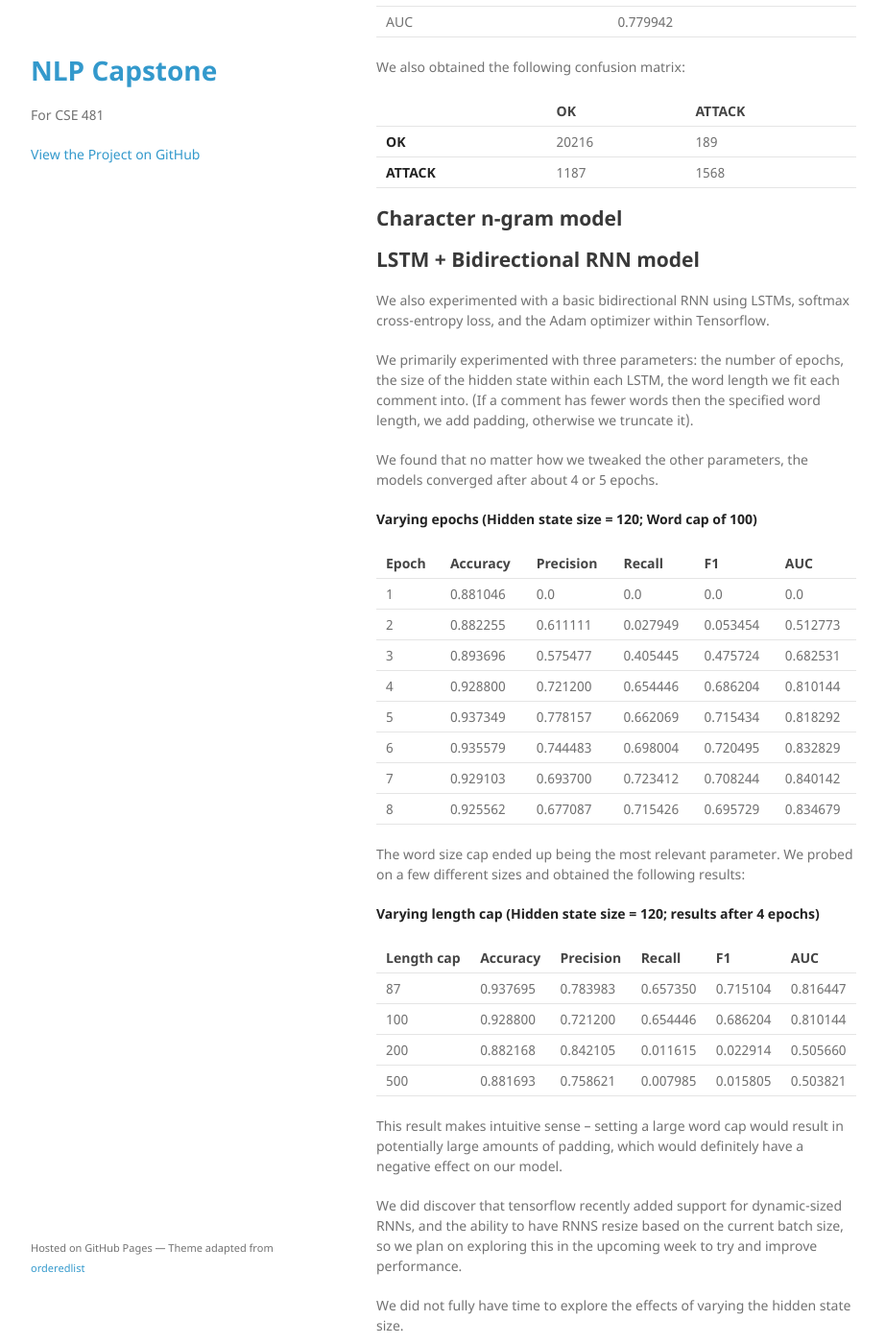
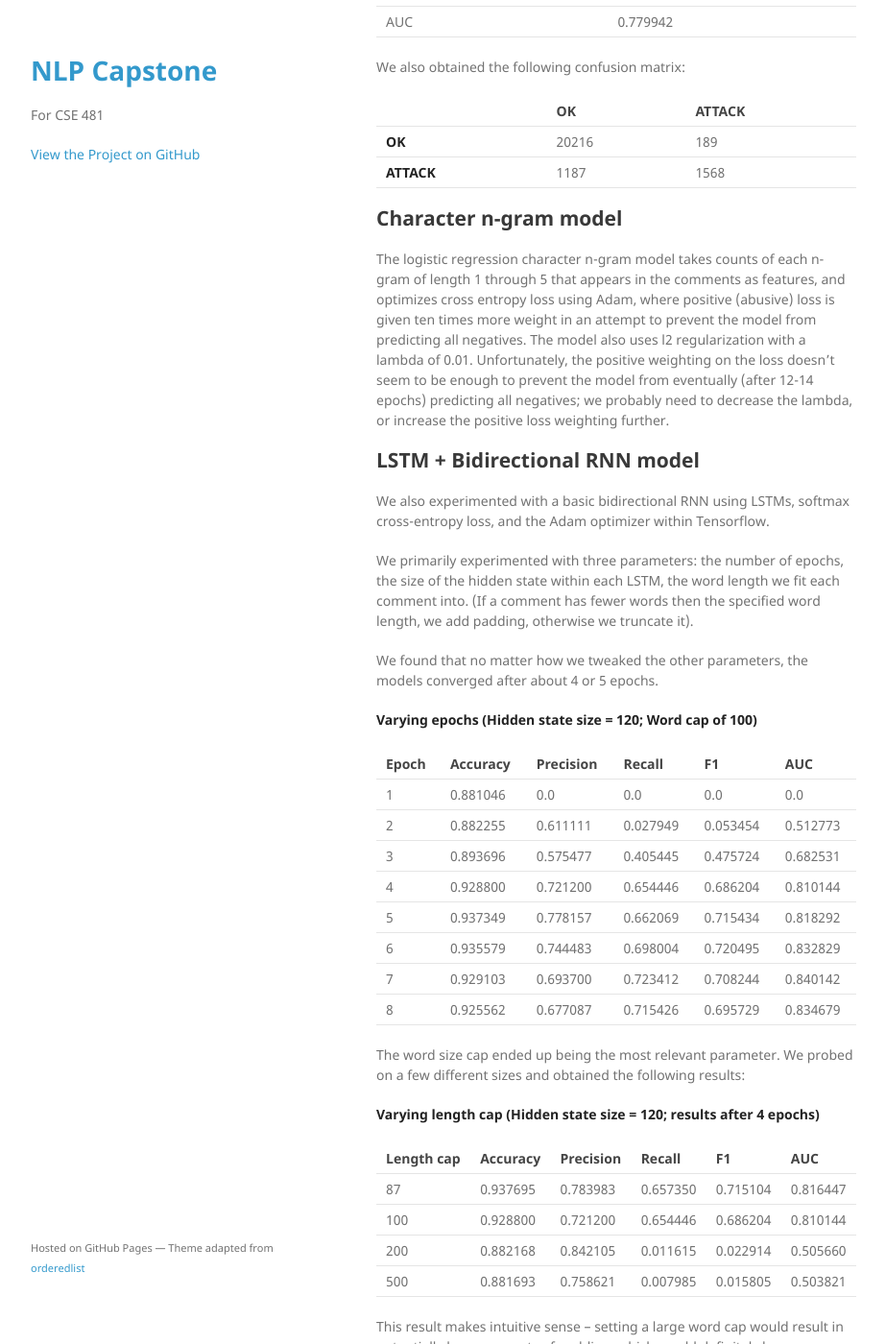
Before and after one commit to Michael0x2a/nlp-capstone, a Jekyll site: the page built from docs/_posts/2017-04-18-week-4.md, in a window 1280 px wide and 1400 px high, scrolled down 975 px. Shown: the whole window at 96% size, without its empty margins (178-1101 px from the left). Built offline with Jekyll 4.4.1, drawn with Linux system fonts in a browser that asks for light colours; comment, search, counter and statistics services are not loaded; some of the changed text lies outside the part shown.

Commit message:
Update 3

```diff
--- a/docs/_posts/2017-04-18-week-4.md
+++ b/docs/_posts/2017-04-18-week-4.md
@@ -53,6 +53,16 @@ We also obtained the following confusion matrix:
 
 ## Character n-gram model
 
+
+The logistic regression character n-gram model takes counts of each n-gram of length
+1 through 5 that appears in the comments as features, and optimizes cross entropy loss
+using Adam, where positive (abusive) loss is given ten times more weight in an attempt
+to prevent the model from predicting all negatives. The model also uses l2 regularization
+with a lambda of 0.01. Unfortunately, the positive weighting on the loss doesn’t seem to
+be enough to prevent the model from eventually (after 12-14 epochs) predicting all negatives;
+we probably need to decrease the lambda, or increase the positive loss weighting further.
+
+
 ## LSTM + Bidirectional RNN model
 
 We also experimented with a basic bidirectional RNN using LSTMs, softmax
@@ -107,11 +117,16 @@ state size.
 
 | State size | Accuracy | Precision | Recall   | F1       | AUC      |
 | ---------- | -------- | --------- | -------- | -------- | -------- |
+| 5          | 0.917573 | 0.647079  | 0.675499 | 0.660984 | 0.812878 |
 | 80         | 0.939335 | 0.775061  | 0.690381 | 0.730275 | 0.831664 |
+| 120        | 0.928800 | 0.721200  | 0.654446 | 0.686204 | 0.810144 |
 
 
+## Upcoming work
 
+For this upcoming week, we plan on...
 
-## Error analysis
-
-## Upcoming work
+- Further exploring our dataset
+- Fixing our character n-gram model
+- Refining our RNN model (e.g. exploring dropout, attention, dynamically-resizing RNNs, etc)
+- Beginning on our stretch goals -- in particular, removing abuse and aggression.
```
